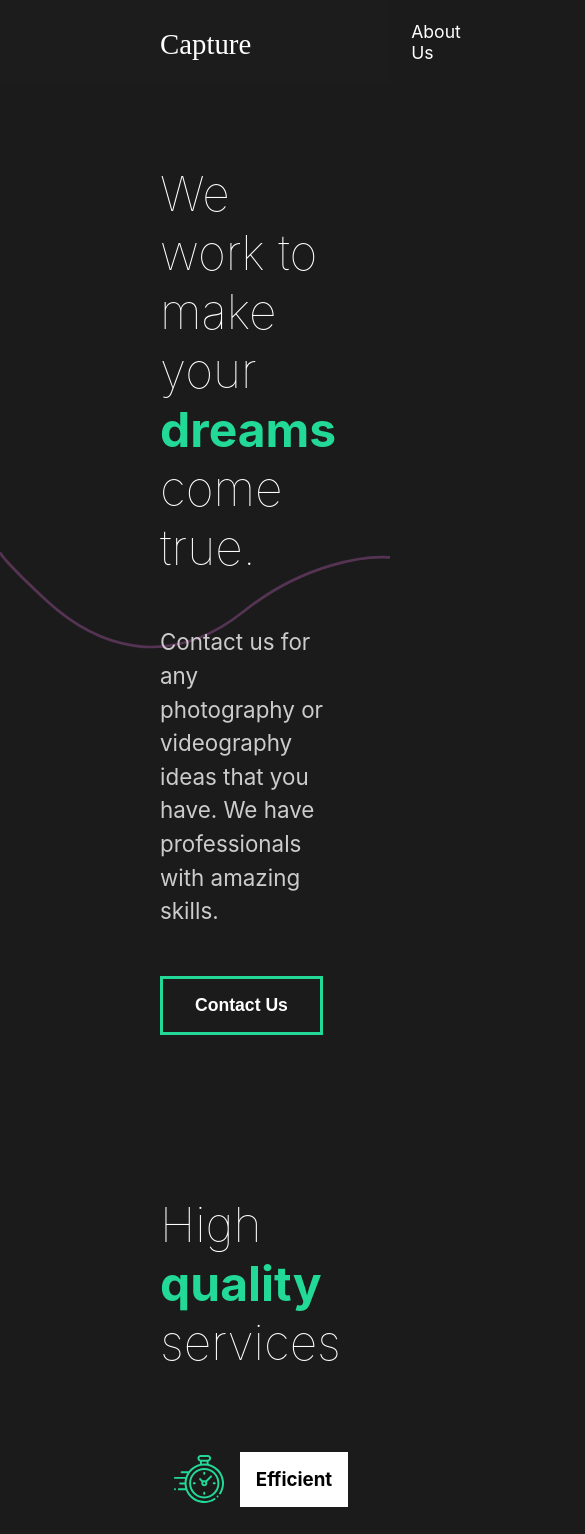
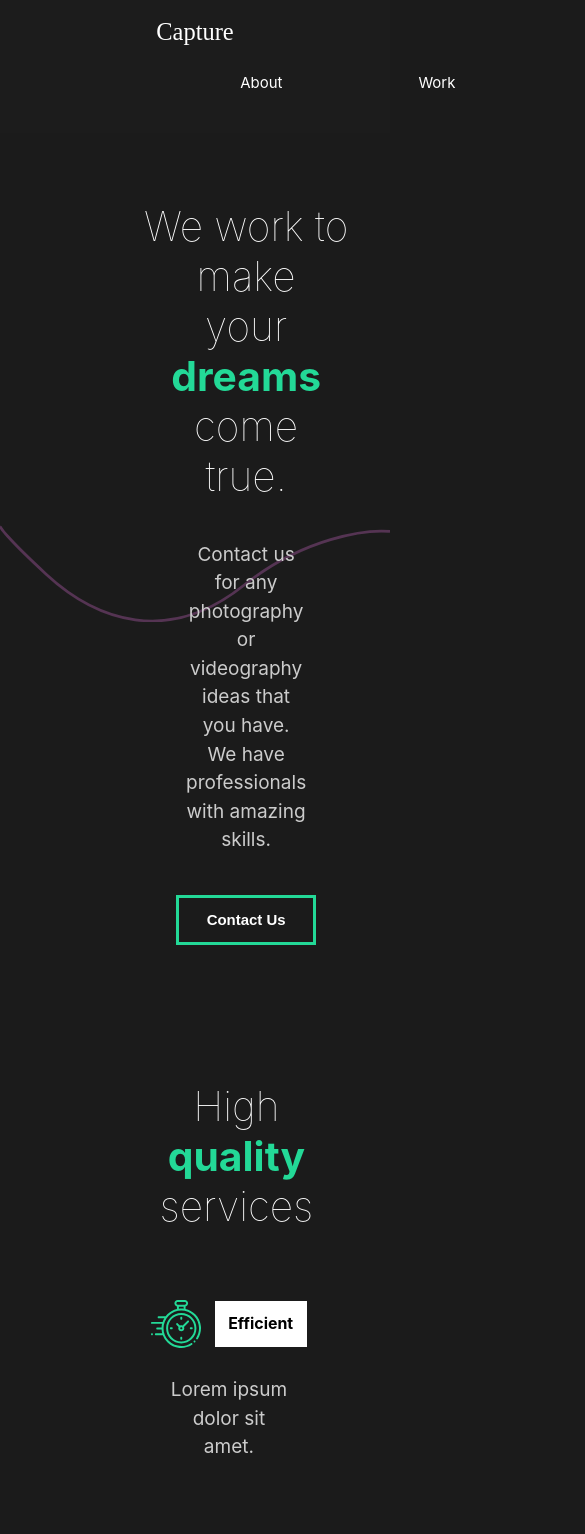
Before and after one commit to bgfranks/capture, a React (Create React App) app: page / in a window 390 px wide. Shown: the top 1534 px of the page, 585 px wide, since content can reach past the window. Built offline with nearby package versions, Linux system fonts and the light colour scheme; the HTML template or start-up script is replaced by a standard one.

Commit message:
created basic media queries for the webpage

```diff
--- a/src/components/FaqSection.js
+++ b/src/components/FaqSection.js
@@ -9,6 +9,10 @@ import { useScroll } from "./useScroll"
 const Faq = styled(About)`
   display: block;
 
+  @media (max-width: 1100px) {
+    text-align: left;
+  }
+
   span {
     display: inline;
   }
@@ -16,6 +20,11 @@ const Faq = styled(About)`
   h2 {
     padding-bottom: 2rem;
     font-weight: lighter;
+
+    @media (max-width: 1100px) {
+      text-align: center;
+      padding-bottom: 5rem;
+    }
   }
 
   .faq-line {
--- a/src/components/GlobalStyle.js
+++ b/src/components/GlobalStyle.js
@@ -5,6 +5,14 @@ const GlobalStyle = createGlobalStyle`
     margin: 0;
     padding: 0;
     box-sizing: border-box;
+  }
+
+  html {
+    @media (max-width: 1100px) {
+      font-size: 85%;
+    }
+
+
   }
 
   body {
--- a/src/components/Nav.js
+++ b/src/components/Nav.js
@@ -33,6 +33,21 @@ const Navbar = styled.div`
     padding-left: 10rem;
     position: relative;
   }
+
+  @media (max-width: 800px) {
+    flex-direction: column;
+    padding: 1rem;
+
+    ul {
+      padding: 2rem;
+      justify-content: space-around;
+      width: 100px;
+
+      li {
+        padding: 0rem 5rem;
+      }
+    }
+  }
 `
 
 const Nav = () => {
@@ -45,13 +60,13 @@ const Nav = () => {
       </h1>
       <ul>
         <li>
-          <Link to="/">About Us</Link>
+          <Link to="/">About</Link>
         </li>
         <li>
-          <Link to="/our-work">Our Work</Link>
+          <Link to="/our-work">Work</Link>
         </li>
         <li>
-          <Link to="/contact">Contact Us</Link>
+          <Link to="/contact">Contact</Link>
         </li>
       </ul>
     </Navbar>
--- a/src/components/ServicesSection.js
+++ b/src/components/ServicesSection.js
@@ -20,20 +20,32 @@ const Services = styled(About)`
     padding: 2rem 0rem 4rem 0rem;
     text-align: center;
   }
+
+  @media (max-width: 1100px) {
+    text-align: center;
+  }
 `
 
 const Cards = styled.div`
   display: flex;
   flex-wrap: wrap;
+
+  @media (max-width: 1100px) {
+    justify-content: center;
+  }
 `
 
 const Card = styled.div`
   flex-basis: 12rem;
-  margin: 0px 50px 20px 5px;
+  margin: 0px 20px 20px 5px;
   display: flex;
   flex-direction: column;
   justify-content: center;
   align-items: center;
+
+  @media (max-width: 1100px) {
+    flex-basis: 20rem;
+  }
 
   .icon {
     display: flex;
--- a/src/styles.js
+++ b/src/styles.js
@@ -9,6 +9,15 @@ export const About = styled(motion.div)`
   padding: 5rem 10rem;
   color: white;
   overflow: hidden;
+
+  @media (max-width: 1100px) {
+    text-align: center;
+    min-height: 60vh;
+
+    p {
+      padding: 40px 50px;
+    }
+  }
 `
 
 export const Description = styled.div`
@@ -32,6 +41,10 @@ export const Image = styled.div`
     height: 80vh;
     object-fit: cover;
   }
+
+  @media (max-width: 1100px) {
+    display: none;
+  }
 `
 
 export const Hide = styled.div`
```
